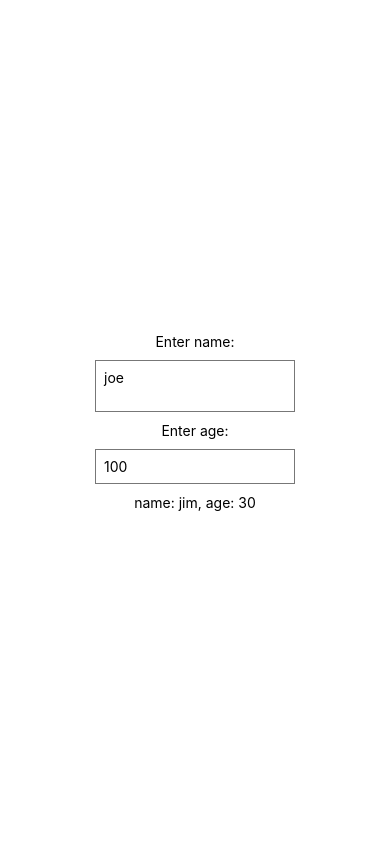
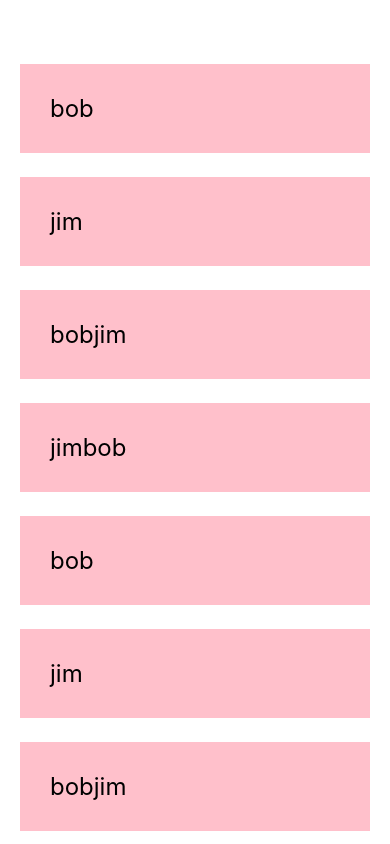
Before and after one commit to Learningstuff98/react-native-app, a React Native app: screen / in a window 390 px wide. Built offline with nearby package versions, Linux system fonts and the light colour scheme.

Commit message:
Listing some objects on the screen

```diff
--- a/App.js
+++ b/App.js
@@ -1,46 +1,49 @@
 import React, { useState } from 'react';
-import { StyleSheet, Text, View, TextInput } from 'react-native';
+import { StyleSheet, Text, View, ScrollView } from 'react-native';
 
 export default function App() {
-  const [name, setName] = useState('jim');
-  const [age, setAge] = useState('30');
+  const [people, setPeople] = useState([
+    { name: 'bob', key: '1' },
+    { name: 'jim', key: '2' },
+    { name: 'bobjim', key: '3' },
+    { name: 'jimbob', key: '4' },
+    { name: 'bob', key: '5' },
+    { name: 'jim', key: '6' },
+    { name: 'bobjim', key: '7' },
+    { name: 'jimbob', key: '8' },
+    { name: 'bob', key: '9' },
+    { name: 'jim', key: '10' },
+    { name: 'bobjim', key: '11' },
+    { name: 'jimbob', key: '12' },
+    { name: 'bob', key: '13' },
+    { name: 'jim', key: '14' },
+    { name: 'bobjim', key: '15' },
+    { name: 'jimbob', key: '16' },
+  ]);
 
-  return (
+  return <ScrollView>
     <View style={styles.container}>
-      <Text>Enter name:</Text>
-      <TextInput
-        multiline
-        style={styles.input}
-        placeholder='joe'
-        onChangeText={(val) => setName(val)}
-      />
-      <Text>Enter age:</Text>
-      <TextInput
-        keyboardType='numeric'
-        style={styles.input}
-        placeholder='100'
-        onChangeText={(val) => setAge(val)}
-      />
-      <Text>name: {name}, age: {age}</Text>
+      {people.map(person => {
+        return <View key={person.key}>
+          <Text style={styles.person}>{person.name}</Text>
+        </View>
+      })}
     </View>
-  );
+  </ScrollView>
+
 }
 
 const styles = StyleSheet.create({
   container: {
     flex: 1,
     backgroundColor: '#fff',
-    alignItems: 'center',
-    justifyContent: 'center',
+    paddingTop: 40,
+    paddingHorizontal: 20
   },
-  buttonContainer: {
-    marginTop: 30
-  },
-  input: {
-    borderWidth: 1,
-    borderColor: '#777',
-    padding: 8,
-    margin: 10,
-    width: 200
+  person: {
+    marginTop: 24,
+    padding: 30,
+    backgroundColor: 'pink',
+    fontSize: 24
   }
 });
```
